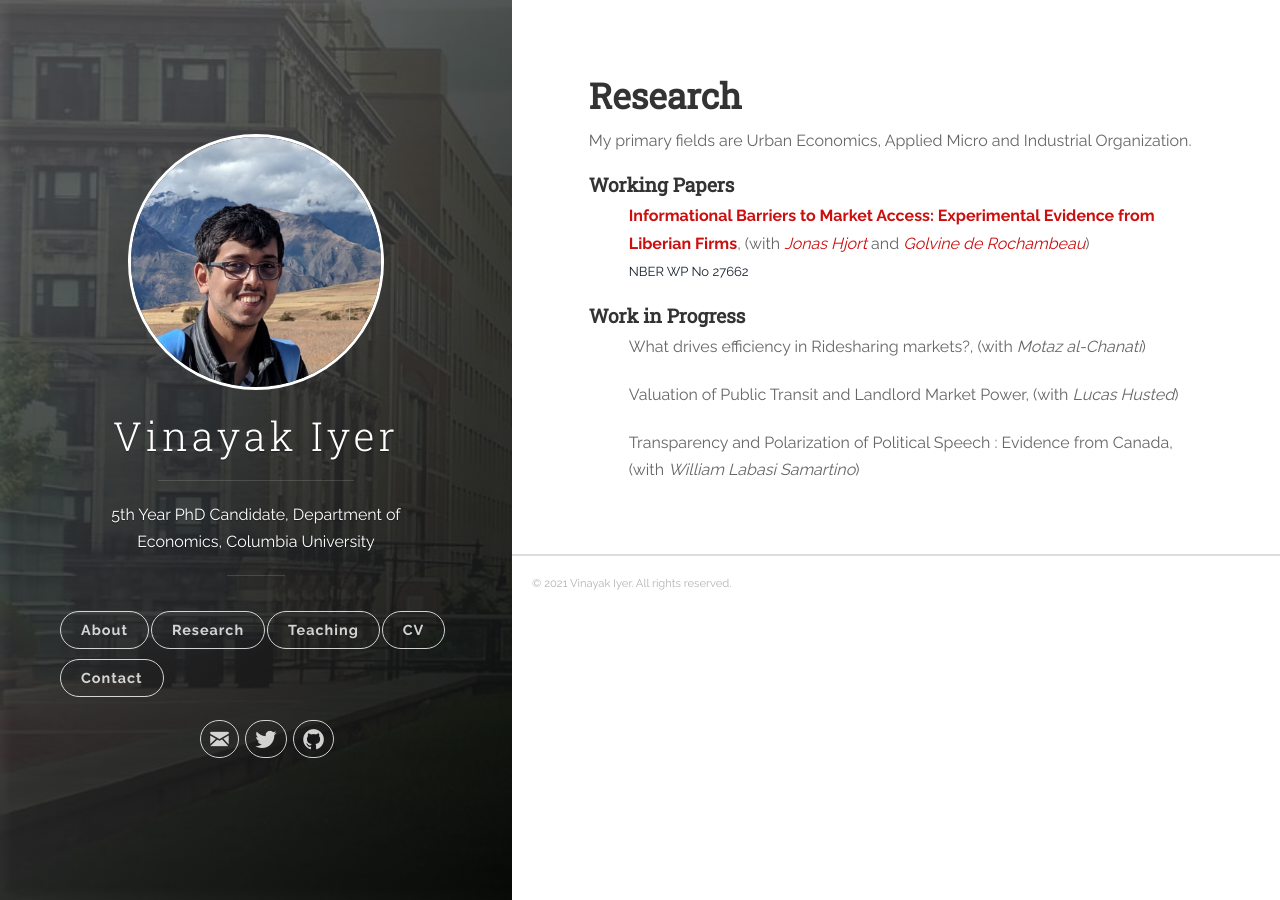
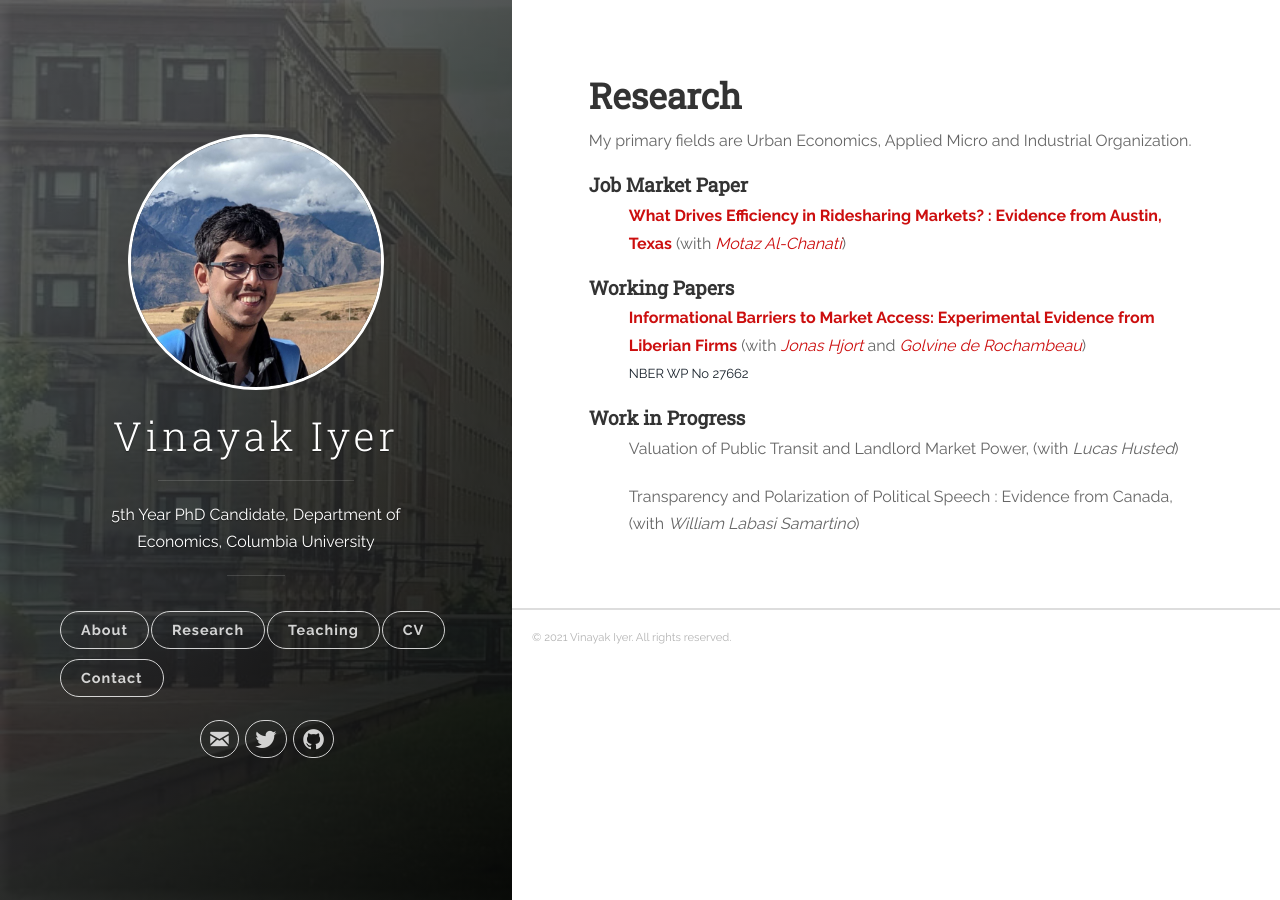
Before and after one commit to vinayakiyer/vinayakiyer.github.io, a Jekyll site: the page built from _posts/2018-06-13-research.markdown, in a window 1280 px wide. Built offline with Jekyll 4.4.1, drawn with Linux system fonts in a browser that asks for light colours.

Commit message:
Update 2018-06-13-research.markdown

```diff
--- a/_posts/2018-06-13-research.markdown
+++ b/_posts/2018-06-13-research.markdown
@@ -18,10 +18,13 @@ tags: [jekyll]
 <details><summary>Abstract:</summary><p><font size="2">Abstract here</details>
 </ul>
 -->
+<h4 id="working-papers"><strong>Job Market Paper</strong></h4>
+<ul>
+  <p><b><font size="3"><span style="color:#505050;"><strong><a style="color:#cc0e0e;" target="_blank">What Drives Efficiency in Ridesharing Markets? : Evidence from Austin, Texas</a></strong></span></font> <font size="3">(with <a style="color:#cc0e0e;" target="_blank"><em>Motaz Al-Chanati</em></a>)</font></b></p></ul>
 
 <h4 id="working-papers"><strong>Working Papers</strong></h4>
 <ul>
-  <p><b><font size="3"><span style="color:#505050;"><strong><a href="{{ site.baseurl }}/files/HjortIyerDeRochambeau_073020.pdf" style="color:#cc0e0e;" target="_blank">Informational Barriers to Market Access: Experimental Evidence from Liberian Firms</a></strong></span></font>, <font size="3">(with <a href="https://sites.google.com/site/jonashjort/" style="color:#cc0e0e;" target="_blank"><em>Jonas Hjort</em></a> and <a href="https://golvine.com/" style="color:#cc0e0e;" target="_blank"><em>Golvine de Rochambeau</em></a>)</font></b>
+  <p><b><font size="3"><span style="color:#505050;"><strong><a href="{{ site.baseurl }}/files/HjortIyerDeRochambeau_073020.pdf" style="color:#cc0e0e;" target="_blank">Informational Barriers to Market Access: Experimental Evidence from Liberian Firms</a></strong></span></font> <font size="3">(with <a href="https://sites.google.com/site/jonashjort/" style="color:#cc0e0e;" target="_blank"><em>Jonas Hjort</em></a> and <a href="https://golvine.com/" style="color:#cc0e0e;" target="_blank"><em>Golvine de Rochambeau</em></a>)</font></b>
   <br/><font size="2"><a href="https://www.nber.org/papers/w27662?utm_campaign=ntwh" style="color:#17202a;">NBER WP No 27662</a></font></p></ul>
 
 <!--(<a href=".{{ site.baseurl }}/files/Paper2.pdf" target="_blank"><em>Draft</em></a>)-->
@@ -38,9 +41,6 @@ ICT dampens traditional information frictions, but not marketing barriers.</font
 
 <h4 id="work-in-progress"><strong>Work in Progress</strong></h4>
 <ul>
-  <p><b><font size="3">What drives efficiency in Ridesharing markets?, (with <em>Motaz al-Chanati</em>)</font></b></p>
-</ul>
-<ul>
   <p><b><font size="3">Valuation of Public Transit and Landlord Market Power, (with <em>Lucas Husted</em>)</font></b></p>
 </ul>
 <ul>
```
